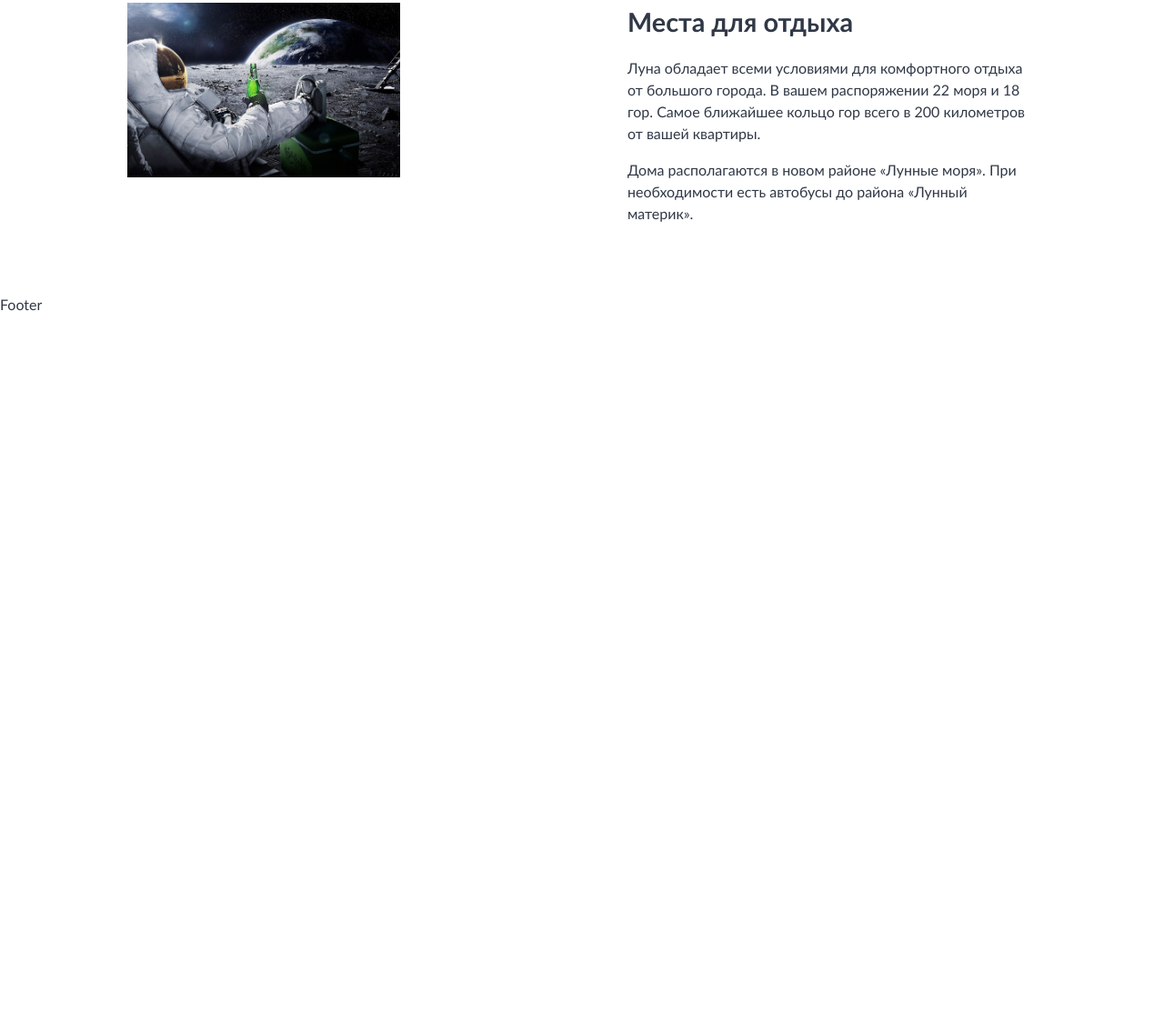
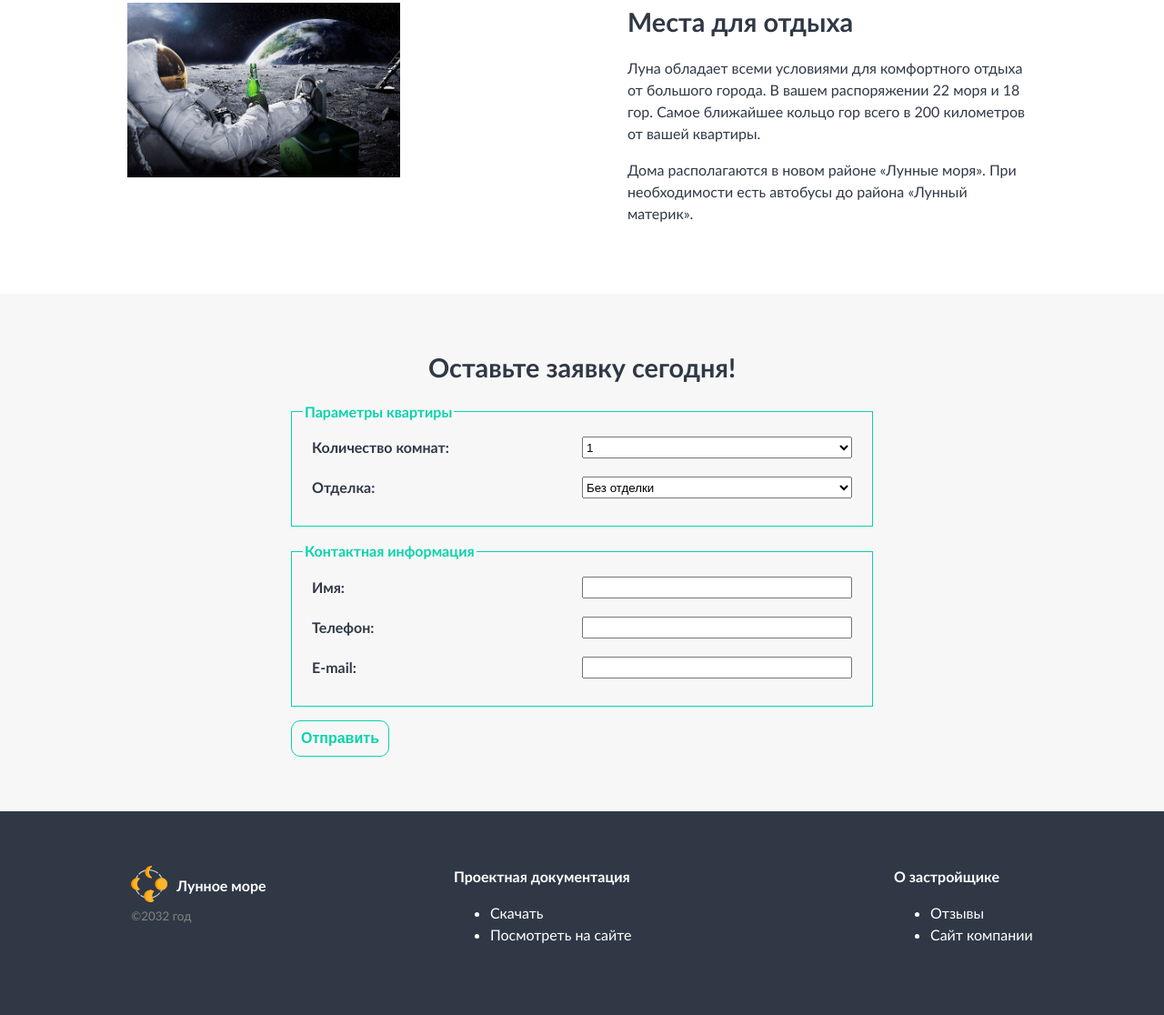
Before and after one commit to dotADmit/layout-designer-project-lvl0, a website: page src/index.html in a window 1280 px wide. Shown: the part 1179-2295 px from the top of the page at 91% size. Before the commit the page ends 1526 px from the top, so only its background shows below. Drawn offline with Linux system fonts and the light colour scheme.

Commit message:
added form & footer

```diff
--- a/src/index.html
+++ b/src/index.html
@@ -18,9 +18,9 @@
     </div>
     <nav>
       <ul>
-        <li><a href="#">Преимущества</a></li>
-        <li><a href="#">О ЖК «Лунное море»</a></li>
-        <li><a href="#">Место для отдыха</a></li>
+        <li><a href="#features">Преимущества</a></li>
+        <li><a href="#review">О ЖК «Лунное море»</a></li>
+        <li><a href="#relax">Место для отдыха</a></li>
       </ul>
     </nav>
   </header>
@@ -30,12 +30,12 @@
       <img class="hero-logo" src="./styles/images/logo.svg" alt="logo">
       <h1>ЖК «Лунное море»</h1>
       <p>Место откуда не хочется улетать</p>
-      <a href="#">Забронировать</a>
+      <a href="#ordering">Забронировать</a>
     </div>
   </section>
 
   <main>
-    <section class="features">
+    <section class="features" id="features">
       <div class="wrapper">
         <ul>
           <li class="features-item">
@@ -59,7 +59,7 @@
       </div>
     </section>
 
-    <section class="review">
+    <section class="review" id="review">
       <div class="wrapper">
         <img src="./styles/images/moon-1.jpg" alt="moon-1">
         <div class="review-description">
@@ -71,19 +71,86 @@
       </div>
     </section>
 
-    <section class="relax">
+    <section class="relax" id="relax">
       <div class="wrapper">
         <img src="./styles/images/moon-2.jpg" alt="moon-2">
         <div class="relax-description">
           <h2>Места для отдыха</h2>
-          <p>Луна обладает всеми условиями для комфортного отдыха от большого города. В вашем распоряжении 22 моря и 18 гор. Самое ближайшее кольцо гор всего в 200 километров от вашей квартиры.</p>
-          <p>Дома располагаются в новом районе «Лунные моря». При необходимости есть автобусы до района «Лунный материк».</p>
+          <p>Луна обладает всеми условиями для комфортного отдыха от большого города. В вашем распоряжении 22 моря и 18
+            гор. Самое ближайшее кольцо гор всего в 200 километров от вашей квартиры.</p>
+          <p>Дома располагаются в новом районе «Лунные моря». При необходимости есть автобусы до района «Лунный
+            материк».</p>
         </div>
       </div>
     </section>
   </main>
 
-  <footer>Footer</footer>
+  <section class="ordering" id="ordering">
+    <h2>Оставьте заявку сегодня!</h2>
+    <form method="GET">
+      <fieldset>
+        <legend>Параметры квартиры</legend>
+
+        <div class="order-form-group">
+          <label for="rooms">Количество комнат:</label>
+          <select name="rooms-count" id="rooms">
+            <option value="1">1</option>
+            <option value="2">2</option>
+            <option value="3">3</option>
+          </select>
+        </div>
+
+        <div class="order-form-group">
+          <label for="interior">Отделка:</label>
+          <select name="interior" id="interior">
+            <option value="none">Без отделки</option>
+            <option value="black">Черновая</option>
+            <option value="euro">Евро</option>
+          </select>
+        </div>
+      </fieldset>
+
+      <fieldset>
+        <legend>Контактная информация</legend>
+        <div class="order-form-group">
+          <label for="name">Имя:</label>
+          <input type="text" class="form-name" id="name">
+        </div>
+        <div class="order-form-group">
+          <label for="phone">Телефон:</label>
+          <input type="tel" class="form-phone" id="phone">
+        </div>
+        <div class="order-form-group">
+          <label for="mail">E-mail:</label>
+          <input type="email" class="form-mail" id="mail">
+        </div>
+      </fieldset>
+
+      <button type="submit" class="btn-submit">Отправить</button>
+    </form>
+  </section>
+
+  <footer class="footer">
+    <div class="footer-logo">
+      <img class="footer-img" src="./styles/images/logo.svg" alt="logo">
+      <span>Лунное море</span>
+      <small>&copy;2032 год</small>
+    </div>
+    <div class="document">
+      <h3>Проектная документация</h3>
+      <ul>
+        <li><a href="#">Скачать</a></li>
+        <li><a href="#">Посмотреть на сайте</a></li>
+      </ul>
+    </div>
+    <div class="info">
+      <h3>О застройщике</h3>
+      <ul>
+        <li><a href="#">Отзывы</a></li>
+        <li><a href="#">Сайт компании</a></li>
+      </ul>
+    </div>
+  </footer>
 </body>
 
 </html>
--- a/src/styles/style.css
+++ b/src/styles/style.css
@@ -7,8 +7,9 @@ body {
   margin: 0;
 }
 
-ul {
-  list-style: none;
+a {
+  color: inherit;
+  text-decoration: none;
 }
 
 h1 {
@@ -60,11 +61,8 @@ nav ul {
   display: flex;
   gap: 20px;
   padding: 0;
-}
 
-nav a {
-  color: #000;
-  text-decoration: none;
+  list-style: none;
 }
 
 .hero {
@@ -91,7 +89,8 @@ nav a {
   width: 120px;
 }
 
-.hero a {
+.hero a,
+button {
   padding: 10px;
 
   border: 1px solid #fff;
@@ -111,6 +110,8 @@ nav a {
   display: flex;
   gap: 30px;
   justify-content: center;
+
+  list-style: none;
 }
 
 .features-item {
@@ -145,3 +146,95 @@ nav a {
   float: left;
   width: 30%;
 }
+
+.ordering {
+  padding: 60px 0;
+
+  background-color: #f7f7f7;
+}
+
+.ordering h2 {
+  text-align: center;
+}
+
+form {
+  width: 50%;
+  margin: auto;
+}
+
+fieldset {
+  margin: 15px 0;
+  padding-bottom: 20px;
+  border: 1px solid #09d3ac;
+
+  font-weight: bold;
+}
+
+legend {
+  color: #09d3ac;
+}
+
+select,
+input {
+  width: 50%;
+}
+
+input {
+  box-sizing: border-box;
+}
+
+.btn-submit {
+  border: 1px solid #09d3ac;
+
+  color: #09d3ac;
+
+  background-color: #f7f7f7;
+
+  cursor: pointer;
+}
+
+.order-form-group {
+  display: flex;
+  justify-content: space-between;
+  padding: 10px;
+}
+
+.footer {
+  display: flex;
+  justify-content: space-around;
+  padding: 60px 0;
+
+  color: #fff;
+
+  background-color: #303846;
+}
+
+.footer h3 {
+  margin: 0;
+
+  font-size: 1em;
+}
+
+.footer-logo {
+  position: relative;
+}
+
+.footer span {
+  position: absolute;
+  top: 10px;
+  left: 50px;
+
+  width: max-content;
+
+  font-weight: bold;
+}
+
+.footer-img {
+  width: 40px;
+}
+
+small {
+  display: block;
+
+  color: rgb(131, 133, 130);
+}
```
